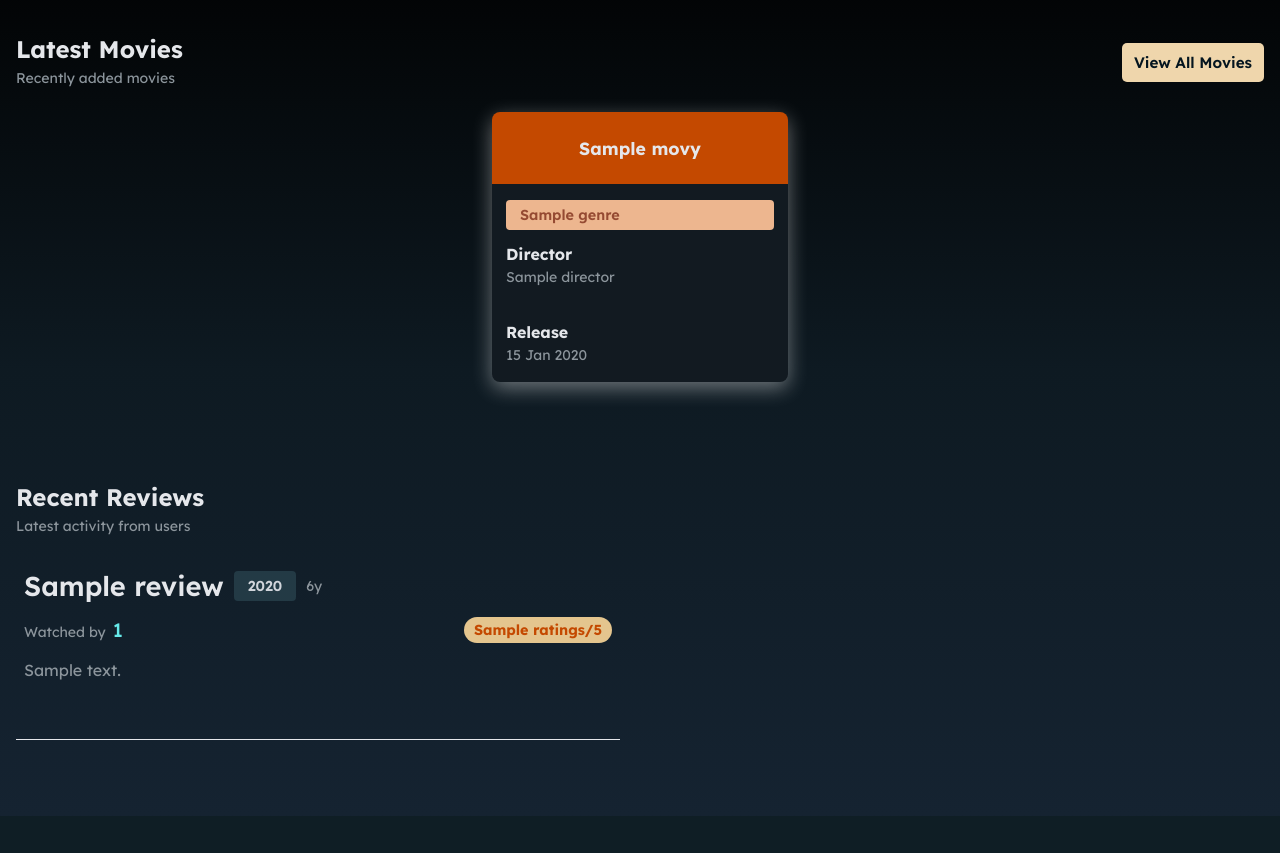
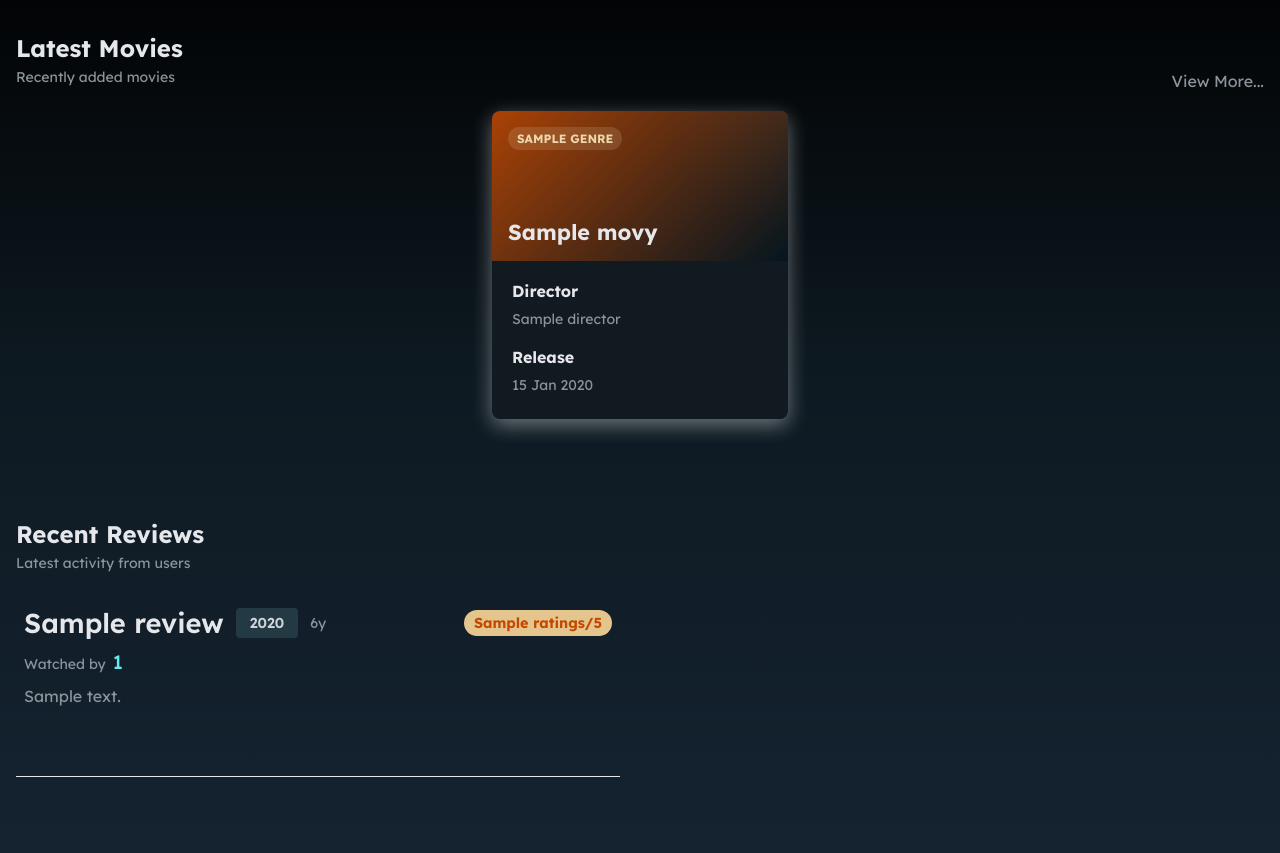
Before and after one commit to aliffkhuzairi/flask_movie_review_v2, a Flask app: page /home in a window 1280 px wide. Shown: the part 75-928 px from the top of the page. Before the commit the page ends 815 px from the top, so only its background shows below. Run offline with Flask 3, Linux system fonts and the light colour scheme; the visitor is signed in with stand-in values (Sample User, id 1); a database or web service that is not in the repository returns one stand-in record (values such as "Sample title"); some libraries are stand-ins or nearby versions; some web fonts are replaced.

Commit message:
style: enhance movie cards, fix hover layout shift, and add form focus states

```diff
--- a/static/style.css
+++ b/static/style.css
@@ -308,6 +327,21 @@ header.sticky .brand:hover{
     flex-wrap: wrap;
 }
 
+.view-more-link {
+    margin-top: auto;
+}
+
+.view-more {
+    text-decoration: none;
+    color: var(--text-muted);
+    transition: color 0.13s ease-in-out;
+}
+
+.view-more:hover {
+    text-decoration: none;
+    color: var(--secondary);
+}
+
 .movie-list {
     display: flex;
     gap: 20px;
@@ -357,8 +390,36 @@ header.sticky .brand:hover{
     overflow: hidden;
 }
 
+.fake-poster {
+    min-height: 150px;
+    padding: 16px;
+    background:
+        linear-gradient(135deg, rgba(196, 73, 0, 0.85), rgba(4, 21, 31, 0.95)),
+        radial-gradient(circle at top right, rgba(239, 214, 172, 0.35), transparent 35%);
+    display: flex;
+    flex-direction: column;
+    justify-content: space-between;
+    align-items: flex-start;
+}
+
+.fake-poster h3 {
+    text-align: left;
+    font-size: 1.35rem;
+    line-height: 1.2;
+}
+
+.poster-genre {
+    padding: 4px 9px;
+    border-radius: 999px;
+    background: rgb(220 194 155 / 0.18);
+    color: var(--secondary);
+    font-size: 0.75rem;
+    font-weight: 700;
+    text-transform: uppercase;
+}
+
 .movie-card-body {
-    padding: 16px 14px 18px;
+    padding: 20px;
     display: flex;
     flex-direction: column;
     gap: 14px;
@@ -369,6 +430,19 @@ header.sticky .brand:hover{
     margin-top: auto;
 }
 
+.title-genre {
+    display: flex;
+    justify-content: space-between;
+    align-items: center;
+    margin: 5px 0;
+}
+
+.title-year {
+    display: flex;
+    align-items: center;
+    gap: 12px;
+}
+
 .tag {
     display: inline-block;
     padding: 6px 14px;
@@ -377,12 +451,7 @@ header.sticky .brand:hover{
     font-weight: 600;
 }
 
-.home-tag {
-    background: #edb68f;
-    color: #954a32;
-}
-
-.review-tag {
+.year-tag {
     background: var(--tag-bg);
     color: var(--tag-text);
 }
@@ -392,10 +461,6 @@ header.sticky .brand:hover{
     flex-direction: column;
     gap: 4px;
     color: var(--text-main);
-}
-
-.movie-info p {
-    margin: 0;
 }
 
 .search-section {
@@ -725,13 +782,6 @@ textarea{
     display: flex;
     gap: 10px;
     flex-wrap: wrap;
-}
-
-.title-genre {
-    display: flex;
-    gap: 10px;
-    align-items: center;
-    margin: 5px 0;
 }
 
 .pagination {
--- a/templates/home.html
+++ b/templates/home.html
@@ -38,9 +38,9 @@
                     <h1>Latest Movies</h1>
                     <p class="small-text">Recently added movies</p>
                 </div>
-                <div class="button-row">
-                    <a class="button-link secondary" href="{{ url_for('movie_list') }}">
-                        View All Movies
+                <div class="view-more-link">
+                    <a class="view-more" href="{{ url_for('movie_list') }}">
+                        View More...
                     </a>
                 </div>
             </div>
@@ -49,12 +49,13 @@
             <div class="movie-list">
                 {% for movie in movies %}
                 <a href="{{ url_for('movie_detail', movie_id=movie[0]) }}" class="movie-card">
-                    <div class="movie-card-top">
+
+                    <div class="movie-card-top fake-poster">
+                        <span class="poster-genre">{{ movie[3] }}</span>
                         <h3>{{ movie[1] }}</h3>
                     </div>
 
                     <div class="movie-card-body">
-                        <span class="tag home-tag">{{ movie[3] }}</span>
 
                         <div class="movie-info">
                             <p><strong>Director</strong></p>
@@ -90,16 +91,20 @@
                     <div class="review-card">
 
                         <div class="title-genre">
+                            <div class="title-year">
                                 <a href="{{ url_for('movie_detail', movie_id=review[6]) }}" class="review-title">
                                     {{ review[2] }}
                                 </a>
-                            <span class="tag review-tag">{{ review[5].strftime('%Y') if review[5] else '' }}</span>
+                                <span class="tag year-tag">{{ review[5].strftime('%Y') if review[5] else '' }}</span>
                                     <p class="review-time">
                                         {{ review[4] | time_ago }}
                                     </p>
                                 </div>
+                            <div>
+                                <span class="review-rating">{{ review[0] }}/5</span>
+                            </div>
+                        </div>
 
-                        <div class="review-card-top">
                         <div class="title-genre">
                             <p class="small-text">Watched by
                                 <a class="review-user" href="{{ url_for('user_detail', user_id=review[1]) }}">
@@ -107,9 +112,6 @@
                                 </a>
                             </p>
 
-                            </div>
-
-                            <span class="review-rating">{{ review[0] }}/5</span>
                         </div>
 
                         <div class="review-text-block homepage">
--- a/templates/movies.html
+++ b/templates/movies.html
@@ -110,13 +110,12 @@
 
                 {% for movie in movies %}
                 <a href="{{ url_for('movie_detail', movie_id=movie[0]) }}" class="movie-card">
-                    <div class="movie-card-top">
+                    <div class="movie-card-top fake-poster">
+                        <span class="poster-genre">{{ movie[3] }}</span>
                         <h3>{{ movie[1] }}</h3>
                     </div>
 
                     <div class="movie-card-body">
-                        <span class="tag home-tag">{{ movie[3] }}</span>
-
                         <div class="movie-info">
                             <p><strong>Director</strong></p>
                             <p class="small-text">{{ movie[2] }}</p>
```
Also changed, not shown: other parts of static/style.css (+37 -17 lines), templates/user_info.html (+4 -7 lines). Lines whose indentation alone changed are shown as unchanged.
